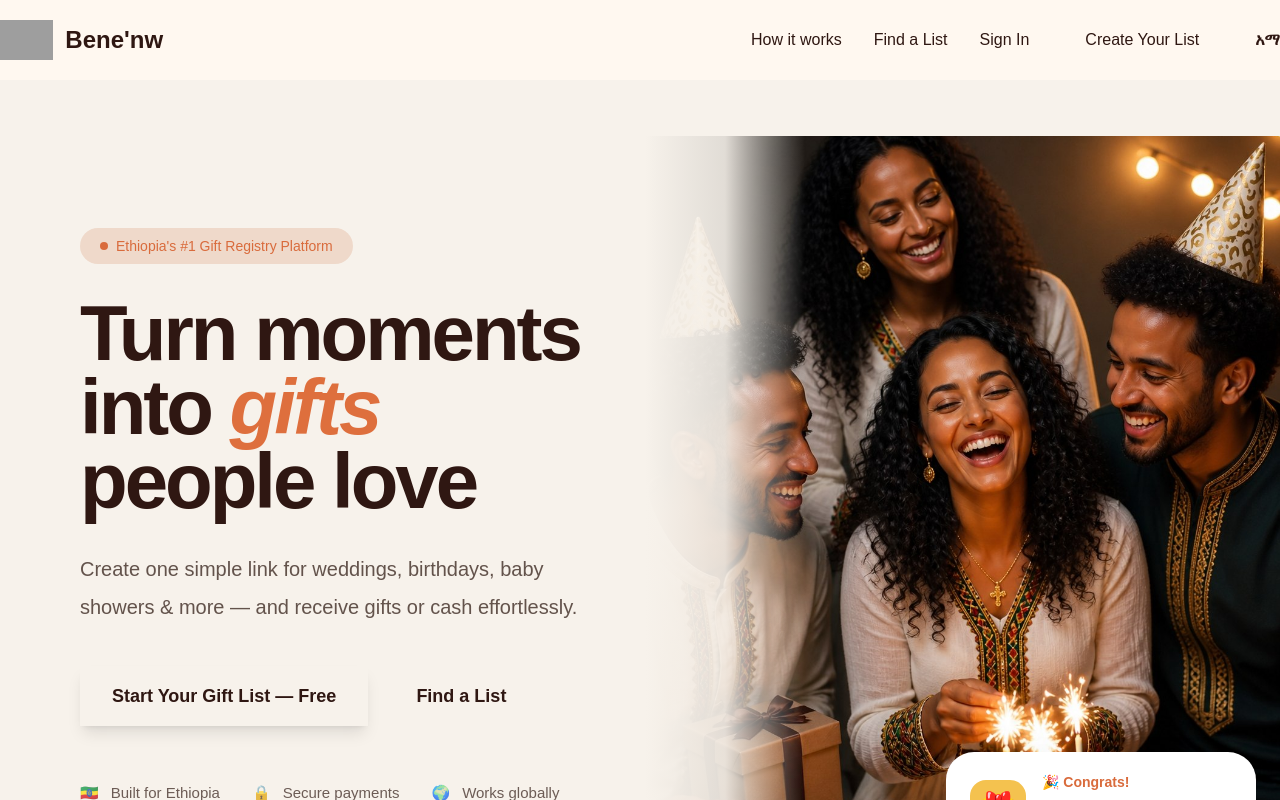
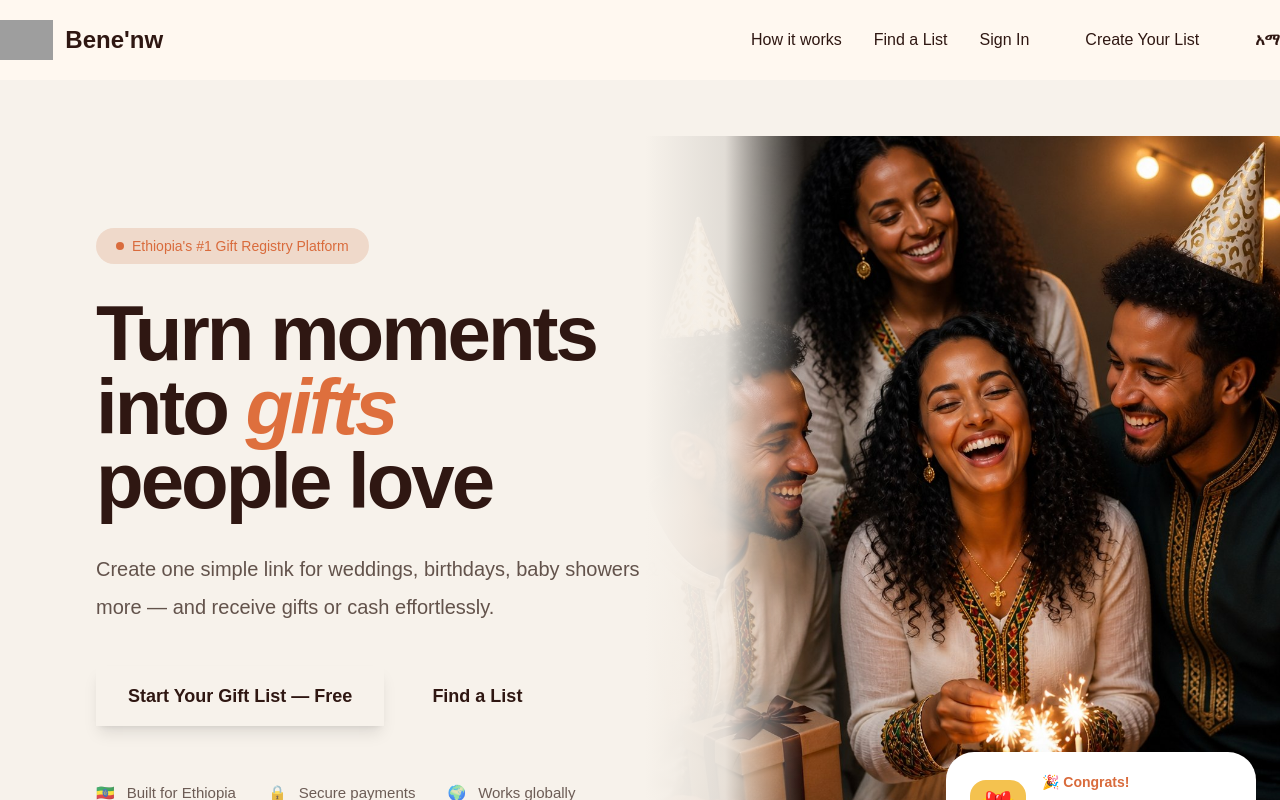
Before and after one commit to fanabezabih/Benew-Backend, a Next.js app in the folder frontend/: page / in a window 1280 px wide. Shown: the top 800 px of the page. Built offline with nearby package versions, Linux system fonts and the light colour scheme; no server answers; grey boxes are pictures that could not be loaded.

Commit message:
edited hero styles

```diff
--- a/frontend/src/components/sections/Hero.tsx
+++ b/frontend/src/components/sections/Hero.tsx
@@ -41,7 +41,7 @@ export default function Hero() {
         <div className="grid lg:grid-cols-[1fr_1.05fr] items-center gap-10 min-h-[88vh] pt-14">
 
           {/* LEFT */}
-          <div className="relative z-20 max-w-[680px] lg:pl-20">
+  <div className="relative z-20 max-w-[680px] lg:translate-x-12 xl:translate-x-24">
 
             {/* BADGE */}
             <div className="inline-flex items-center gap-2 bg-[#efd9ca] text-[#d96b3c] rounded-full px-5 py-2 text-sm font-medium mb-8">
```
Also changed, not shown: frontend/tsconfig.json (+10 -12 lines).
